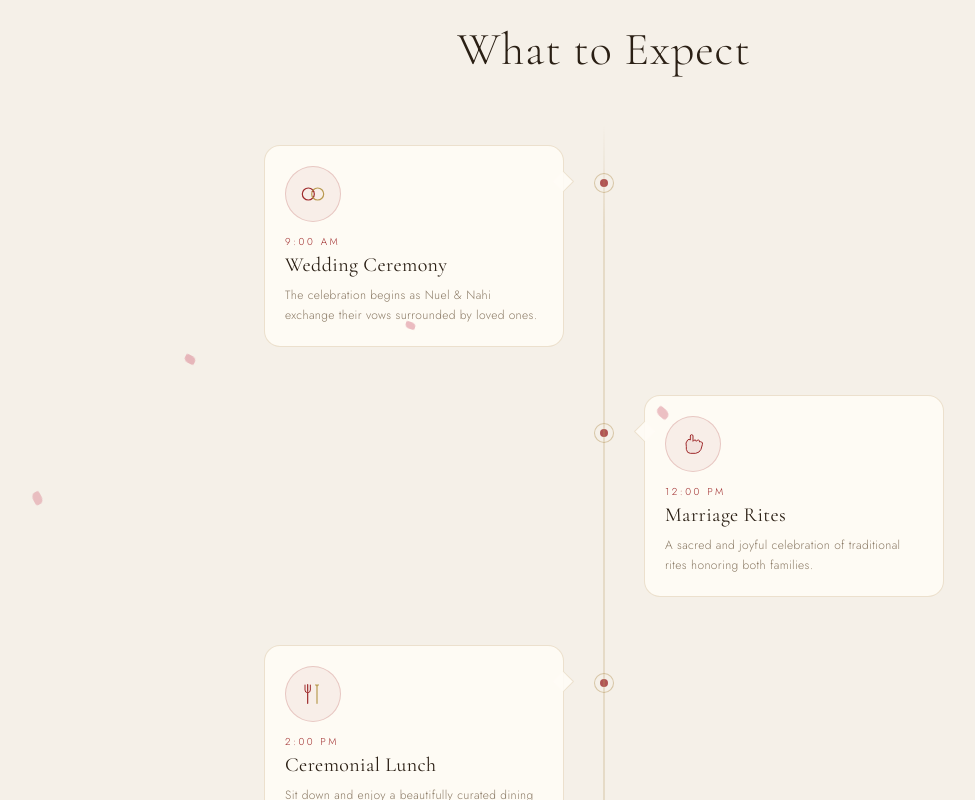
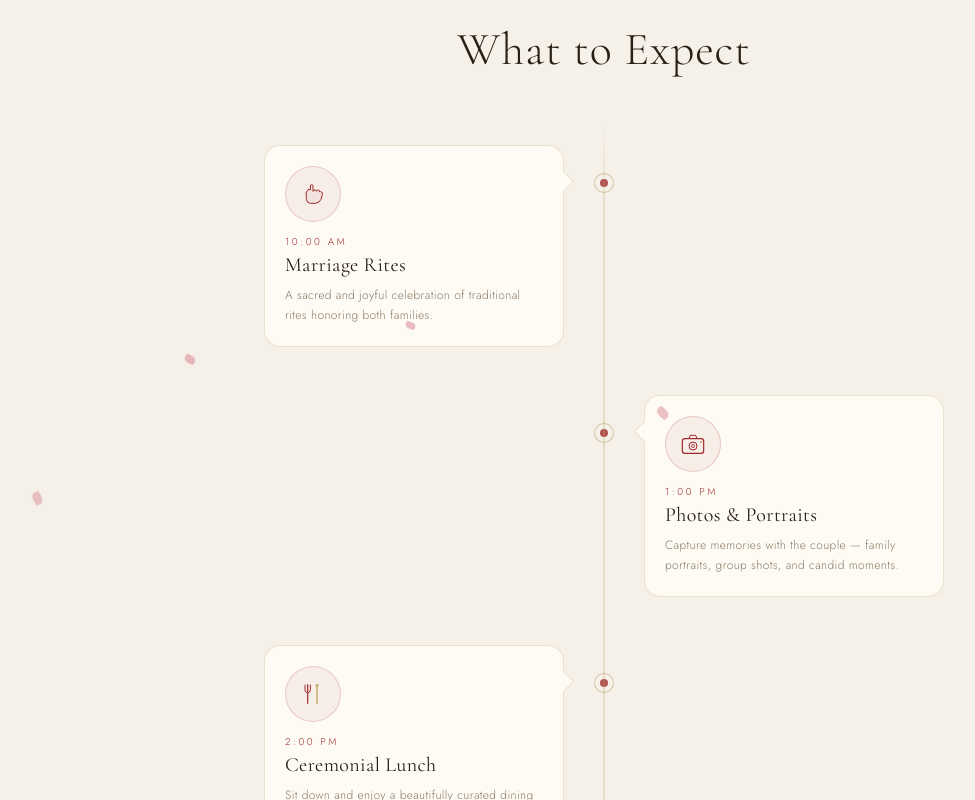
Before and after one commit to danielemmzy/NuelNahi2026, a React (Vite) app: page / in a window 1280 px wide. Shown: the part 2980-3780 px from the top of the page, without its empty margins (36-1011 px from the left). Built offline with nearby package versions, Linux system fonts and the light colour scheme.

Commit message:
update timeline section

```diff
--- a/src/App.jsx
+++ b/src/App.jsx
@@ -268,16 +268,16 @@ function App() {
         <div className="timeline">
           {[
             {
-              time: '9:00 AM',
-              title: 'Wedding Ceremony',
-              desc: 'The celebration begins as Nuel & Nahi exchange their vows surrounded by loved ones.',
-              icon: 'rings',
-            },
-            {
-              time: '12:00 PM',
+              time: '10:00 AM',
               title: 'Marriage Rites',
               desc: 'A sacred and joyful celebration of traditional rites honoring both families.',
               icon: 'hands',
+            },
+            {
+              time: '1:00 PM',
+              title: 'Photos & Portraits',
+              desc: 'Capture memories with the couple — family portraits, group shots, and candid moments.',
+              icon: 'camera',
             },
             {
               time: '2:00 PM',
@@ -286,13 +286,7 @@ function App() {
               icon: 'fork',
             },
             {
-              time: '4:00 PM',
-              title: 'Photos & Portraits',
-              desc: 'Capture memories with the couple — family portraits, group shots, and candid moments.',
-              icon: 'camera',
-            },
-            {
-              time: '7:00 PM',
+              time: '6:00 PM',
               title: 'Evening Party',
               desc: 'Dance the night away as we celebrate the newlyweds with music, joy, and laughter.',
               icon: 'music',
```
